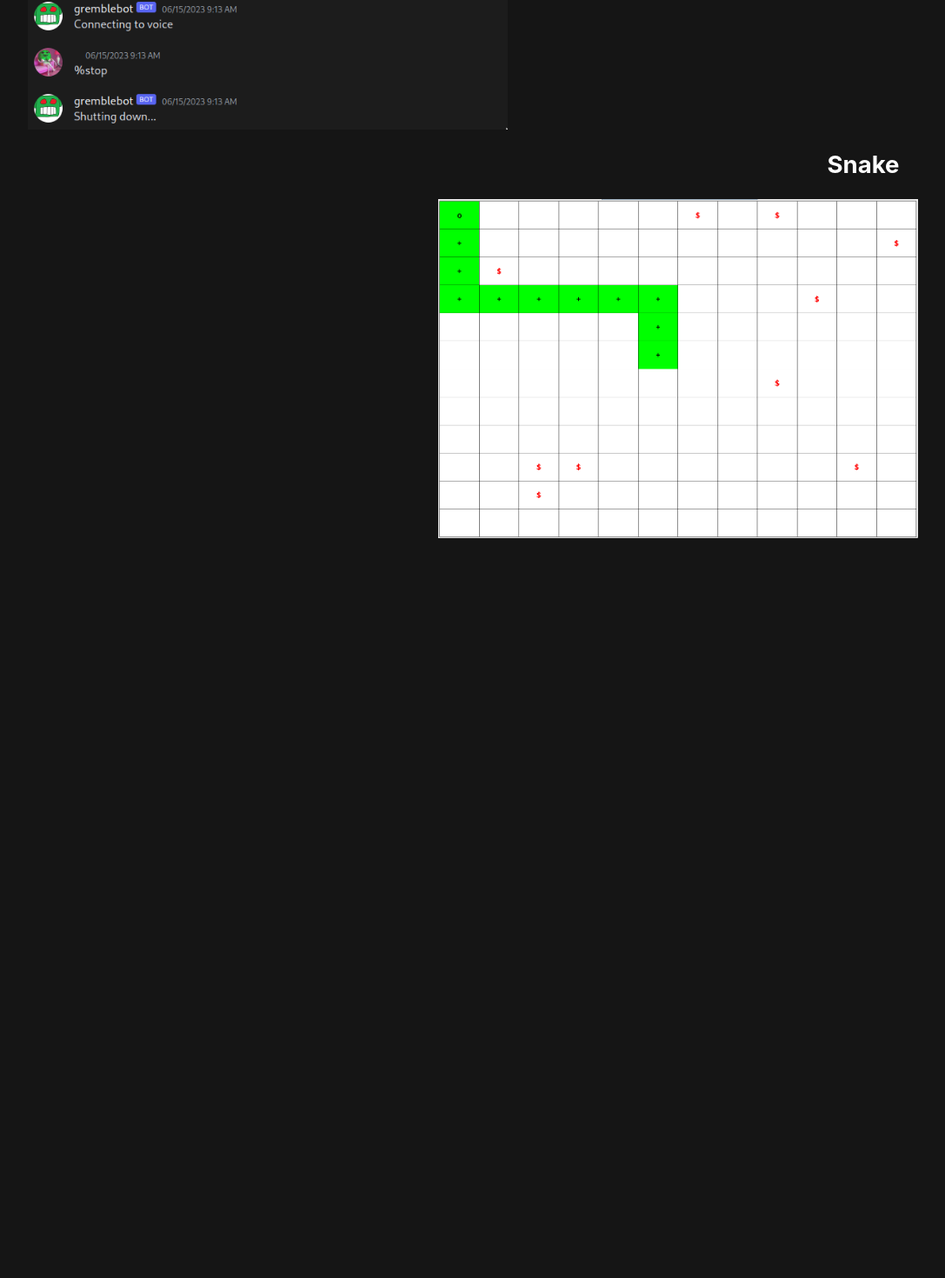
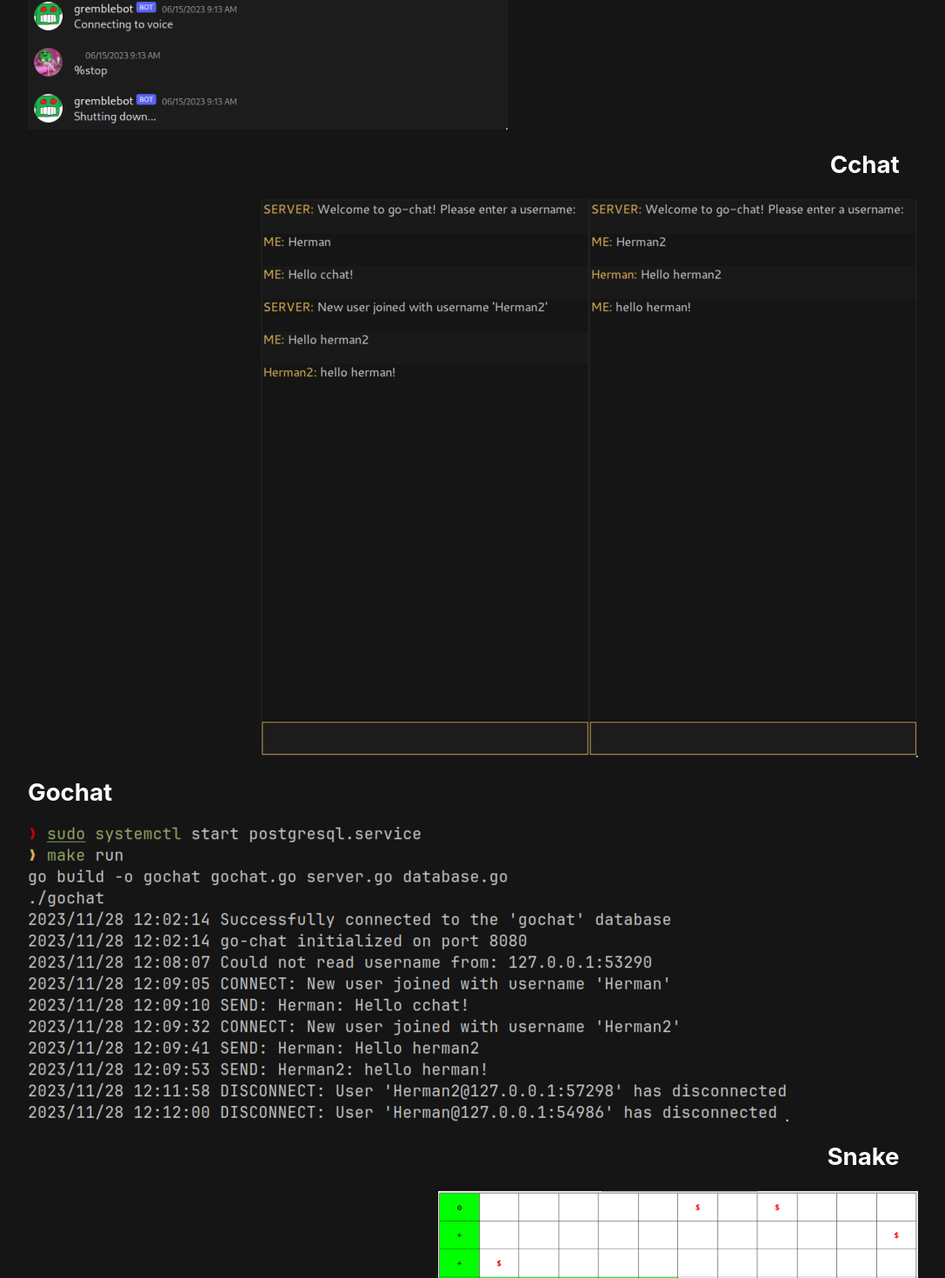
Before and after one commit to gremble0/gremble.dev, a React (Create React App) app: page / in a window 1280 px wide. Shown: the part 2628-4098 px from the top of the page at 87% size, without its empty margins (96-1183 px from the left). Before the commit the page ends 3255 px from the top, so only its background shows below. Built offline with nearby package versions, Linux system fonts and the light colour scheme; a web font is replaced by a local one.

Commit message:
Added two new projects

```diff
--- a/src/components/projects/projects.css
+++ b/src/components/projects/projects.css
@@ -14,13 +14,13 @@
 }
 
 /*** Individual projects ***/
-.nattklar, .snake {
+.nattklar, .snake, .cchat {
     display: flex;
     flex-direction: column;
     align-items: end;
 }
 
-.gremblebot {
+.gremblebot, .gochat {
     display: flex;
     flex-direction: column;
     align-items: start;
--- a/src/index.tsx
+++ b/src/index.tsx
@@ -37,10 +37,20 @@ function App() {
             url: "https://github.com/gremble0/gremblebot"
         },
         {
+            projectName: "cchat",
+            imageSrc: "/assets/images/cchat.png",
+            url: "https://github.com/gremble0/cchat"
+        },
+        {
+            projectName: "gochat",
+            imageSrc: "/assets/images/gochat.png",
+            url: "https://github.com/gremble0/gochat"
+        },
+        {
             projectName: "snake",
             imageSrc: "/assets/images/snake.png",
             url: "https://github.com/gremble0/snake"
-        }
+        },
     ]
 
     return (
```
Also changed, not shown: public/assets/images/cchat.png (added), public/assets/images/gochat.png (added).
